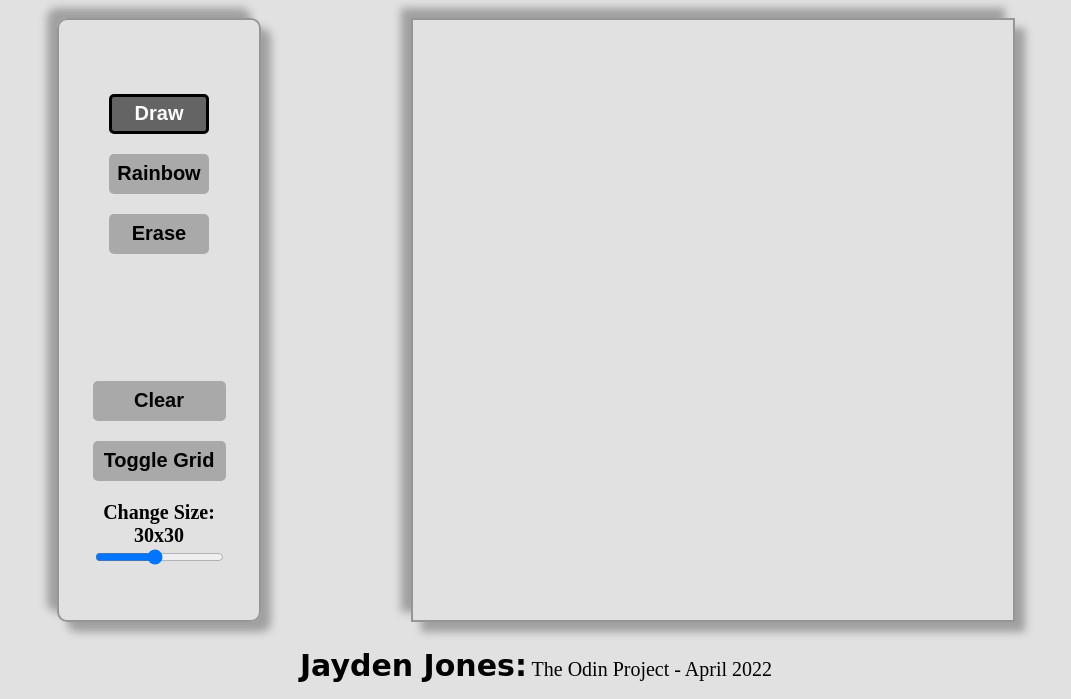
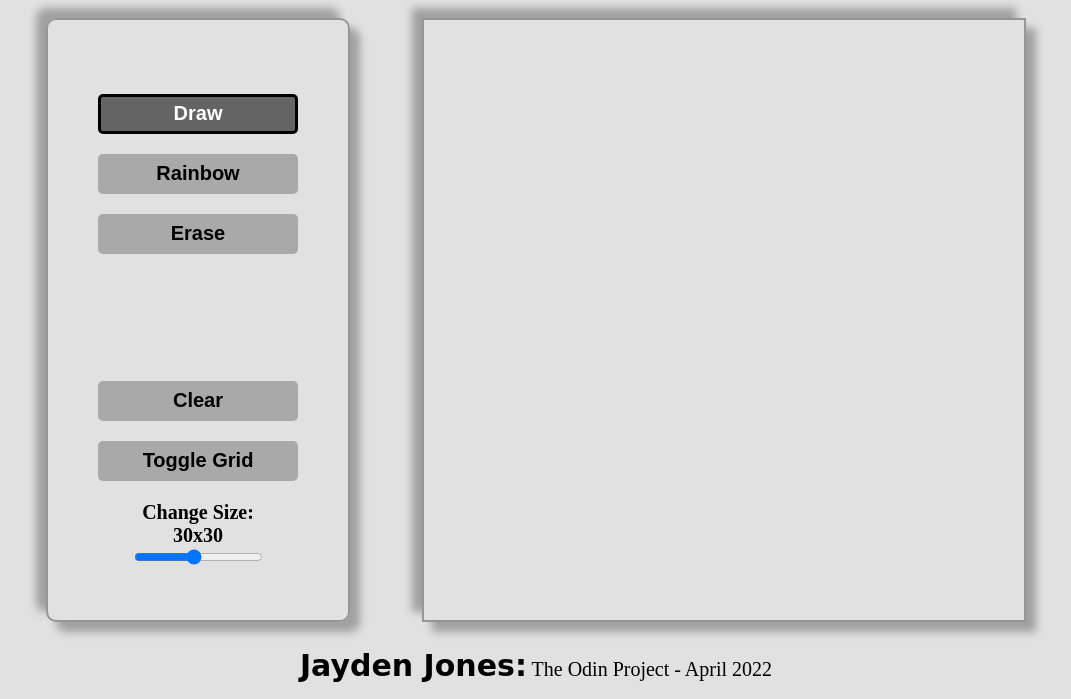
Before and after one commit to jayden-1105/etch-sketch, a plain HTML site: page index.html in a window 1280 px wide. Shown: the part 145-844 px from the top of the page, without its empty margins (104-1175 px from the left). Drawn offline with Linux system fonts and the light colour scheme; a web font is replaced by a local one.

Commit message:
Minor style changes for buttons

```diff
--- a/styles.css
+++ b/styles.css
@@ -35,6 +35,7 @@ body {
 .grid {
     width: 600px;
     height: 600px;
+    min-width: 600px;
     display: grid;
     border: 2px solid rgb(150,150,150);
     box-shadow: 10px 10px 8px rgb(160,160,160), -10px -10px 8px rgb(160,160,160);
@@ -44,17 +45,18 @@ body {
     background-color: rgb(225,225,225);
 }
 .center {
-    width: 100%;
+    width: 80%;
+    margin: auto;
     display: flex;
-    justify-content: center;
-    gap: 150px;
+    justify-content: space-evenly;
+    gap: 50px;
 }
 
 .toolbar {
     display: flex;
     flex-direction: column;
     height: 600px;
-    width: 200px;
+    width: 300px;
     border: 2px solid rgb(150,150,150);
     align-items: center;
     justify-content: space-around;
@@ -69,7 +71,7 @@ body {
 
 /* Button Layout and Effects */
 .button {
-    min-width: 100px;
+    min-width: 200px;
     min-height: 40px;
     background-color: darkgray;
     border: none;
```
